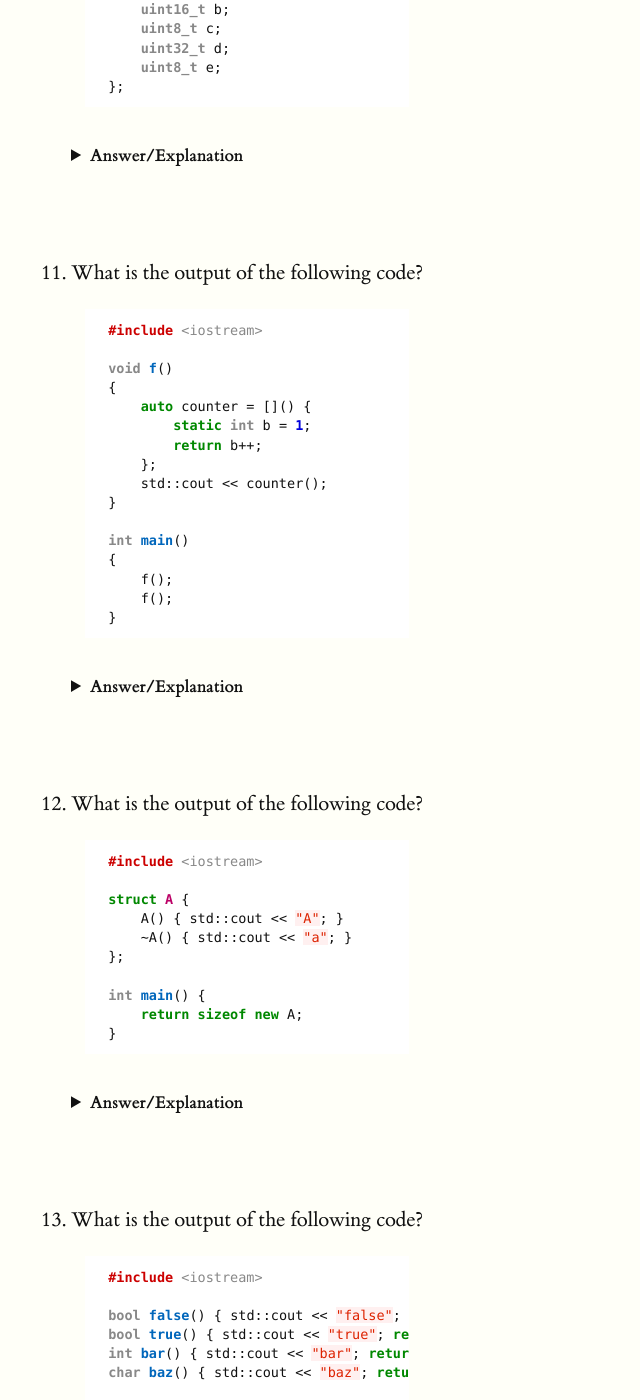
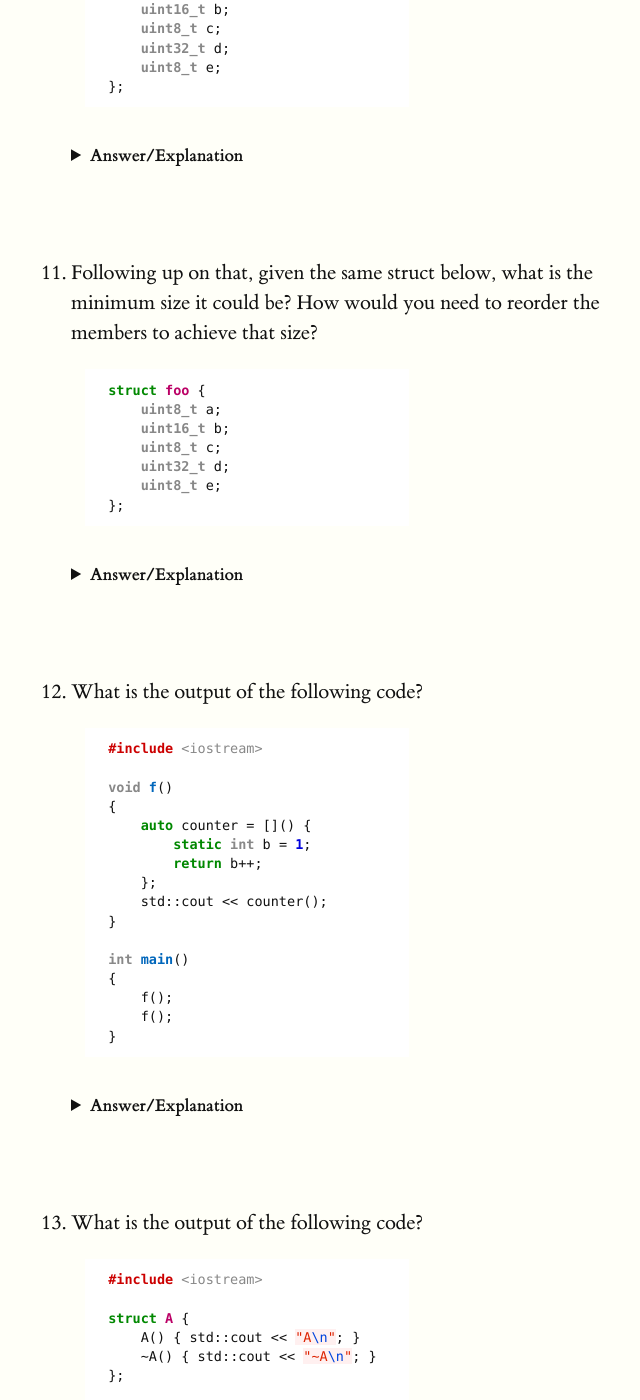
Before and after one commit to katherinemohr/katherinemohr.github.io, a Jekyll site: the page built from _posts/2026-04-20-cpp-quiz.md, in a window 1280 px wide and 1400 px high, scrolled down 3911 px. Shown: the whole window, without its empty margins (145-785 px from the left). Built offline with Jekyll 4.4.1, drawn with Linux system fonts in a browser that asks for light colours; part of the change alters nothing that is shown; some of the changed text lies outside the part shown.

Commit message:
im procrastinating again while workloads run

````diff
--- a/_posts/2026-04-20-cpp-quiz.md
+++ b/_posts/2026-04-20-cpp-quiz.md
@@ -272,10 +272,59 @@ Hint: the code snippets might not all compile.
 
     <details><summary class="details-summary">Answer/Explanation</summary>
     <div class="details-body" markdown="1">
-    <!-- TODO -->
+    16 bytes
+
+    I'm actually going to link the [godbolt link](https://godbolt.org/z/cx9KTE9Td)
+    before the explanation this time, since that might just explain it better than me.
+    (Pro tip: the `pahole` function in godbolt is super helpful for struct packing!)
+
+
+    Here is [a longer post about structure packing (technically for C, but it also mostly applies to C++)](http://www.catb.org/esr/structure-packing/), but tl;dr, each member wants to be aligned to its width, so we get the following calculation:
+
+    ```
+    struct foo {
+      // a is 1 byte and takes up byte 0 of the struct
+     	uint8_t                    a;
+
+      // b is 2 bytes, so it must be aligned to an even byte,
+      // and it takes up bytes 2-3 of the struct
+     	uint16_t                   b;
+
+      // c is 1 byte and takes up byte 4 of the struct
+     	uint8_t                    c;
+
+     	// d is 4 bytes and must be 4-byte aligned,
+      // so it takes up bytes 8-11 of the struct
+     	uint32_t                   d;
+
+      // e is 1 byte and takes up byte 12 of the struct
+     	uint8_t                    e;
+
+     	// a struct has the alignment of its widest member, which is 4 here,
+      // so we round up from 13 to 16
+    };
+    ```
     </div>
     </details><br />
 
+1. Following up on that, given the same struct below, what is the minimum size it could be? How would you need to reorder the members to achieve that size?
+    ```cpp
+    struct foo {
+        uint8_t a;
+        uint16_t b;
+        uint8_t c;
+        uint32_t d;
+        uint8_t e;
+    };
+    ```
+
+    <details><summary class="details-summary">Answer/Explanation</summary>
+    <div class="details-body" markdown="1">
+    12 bytes
+
+    There are several possible reorderings, so [here](https://godbolt.org/z/6Gbv8rGWM) is just one of them.
+    </div>
+    </details><br />
 
 1. What is the output of the following code?
     ```cpp
@@ -299,7 +348,10 @@ Hint: the code snippets might not all compile.
 
     <details><summary class="details-summary">Answer/Explanation</summary>
     <div class="details-body" markdown="1">
-    <!-- TODO -->
+    `12`
+
+    This one is very straightforward. As you'd expect (and hope), `static` variables
+    in lambda functions are initialized once and persisted.
     </div>
     </details><br />
 
@@ -309,18 +361,26 @@ Hint: the code snippets might not all compile.
     #include <iostream>
 
     struct A {
-        A() { std::cout << "A"; }
-        ~A() { std::cout << "a"; }
+        A() { std::cout << "A\n"; }
+        ~A() { std::cout << "~A\n"; }
     };
 
     int main() {
-        return sizeof new A;
+        std::cout << sizeof new A << std::endl;
     }
     ```
 
     <details><summary class="details-summary">Answer/Explanation</summary>
     <div class="details-body" markdown="1">
-    <!-- TODO -->
+    `8`
+
+    As you'd expect, `sizeof (A*)` is 8 bytes, but why don't we see `A` get constructed and destructed?
+
+    From [the trusty C++ standard](https://timsong-cpp.github.io/cppwp/n4140/expr.sizeof)
+
+    _"The sizeof operator yields the number of bytes in the object representation of its operand. The operand is either an expression, which is an unevaluated operand..."_
+
+    so `new A` never actually gets evaluated!
     </div>
     </details><br />
 
@@ -329,19 +389,21 @@ Hint: the code snippets might not all compile.
     ```cpp
     #include <iostream>
 
-    bool false() { std::cout << "false"; return false; }
-    bool true() { std::cout << "true"; return true; }
+    bool _false() { std::cout << "false"; return false; }
+    bool _true() { std::cout << "true"; return true; }
     int bar() { std::cout << "bar"; return 0; }
     char baz() { std::cout << "baz"; return 0; }
 
     int main() {
-        return false() && true() ? bar() : baz();
+        return _false() && _true() ? bar() : baz();
     }
     ```
 
     <details><summary class="details-summary">Answer/Explanation</summary>
     <div class="details-body" markdown="1">
-    <!-- TODO -->
+    `falsebaz`
+
+    Another simpler one, just to check that you know the conditional will early exit and ignore `_true()` since `false &&` anything is just `false`.
     </div>
     </details><br />
 
````
